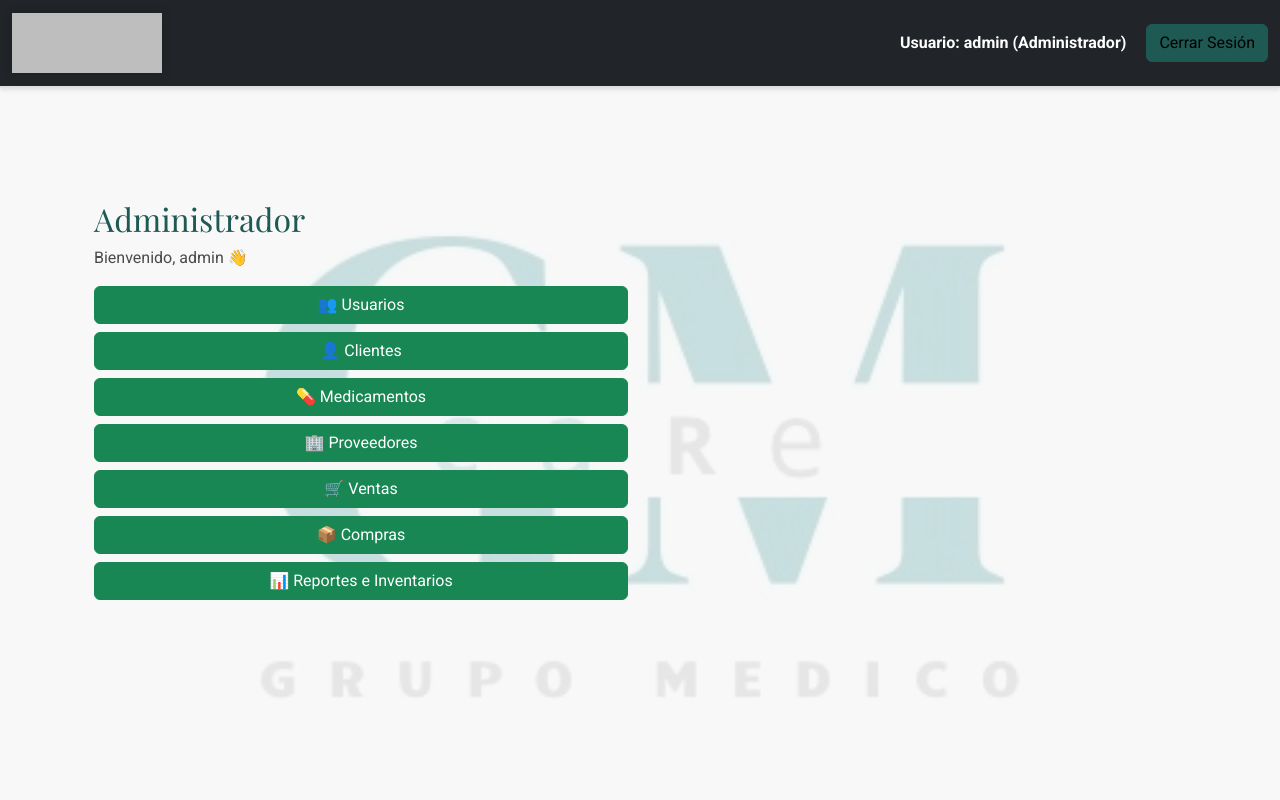
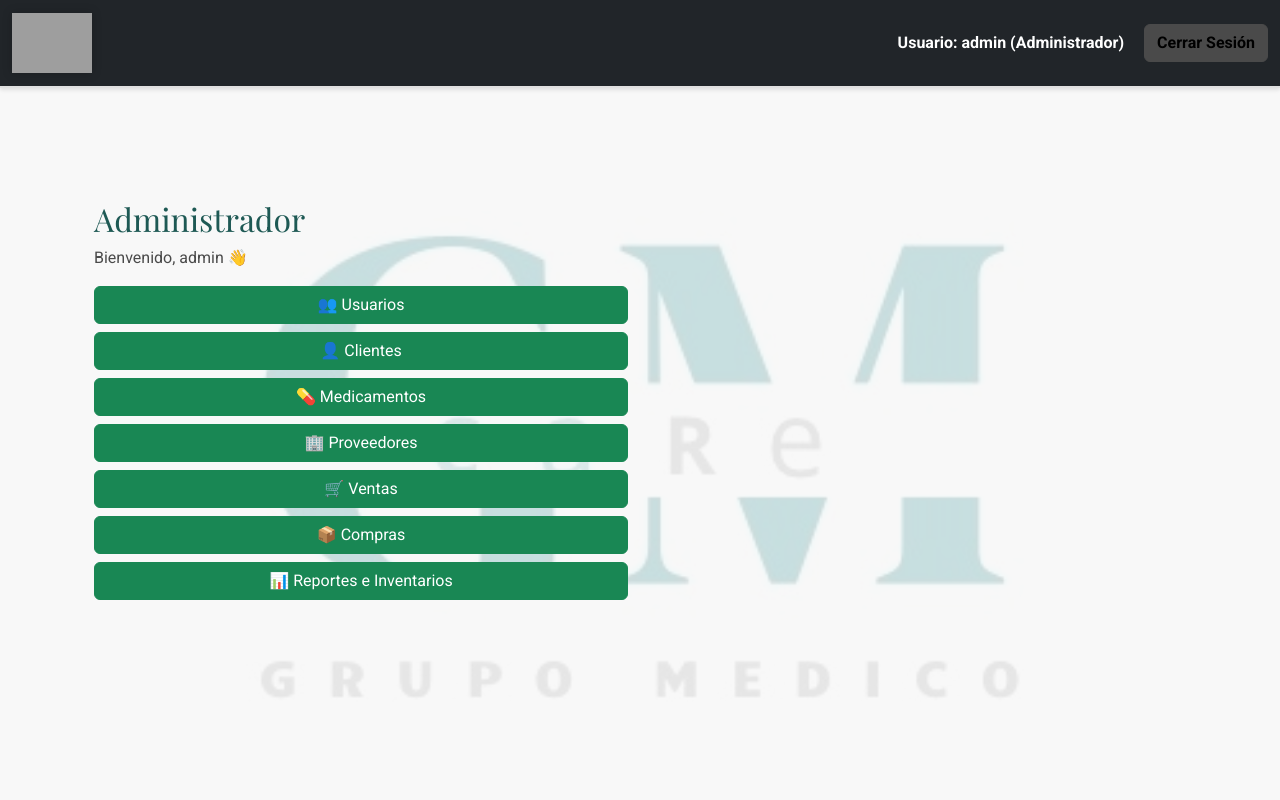
Before and after one commit to castdandc-debug/FarmaCaRe, a Flask app: page /dashboard in a window 1280 px wide. Run offline with Flask 3, Linux system fonts and the light colour scheme; a user stored in the database is signed in; grey boxes are pictures that could not be loaded.

Commit message:
Ajustar estilos del logo y el botón de cerrar sesión

```diff
--- a/app/static/css/custom.css
+++ b/app/static/css/custom.css
@@ -42,14 +42,14 @@ h1, h2, h3, h4, h5, h6 {
 }
 
 .navbar-brand img {
-    height: 60px;
-    width: 150px;
-    filter: brightness(1.2) drop-shadow(0 0 5px rgba(0,0,0,0.2));
+    height: 60px; /* Se ajusta el tamaño del logo */
+    width: auto; /* Mantiene la proporción */
+    filter: drop-shadow(0 0 5px rgba(0,0,0,0.2));
     transition: filter 0.3s ease-in-out;
 }
 
 .navbar-brand img:hover {
-    filter: brightness(1.5);
+    filter: brightness(1.1);
 }
 
 /* Botones con color vibrante y texto blanco */
@@ -64,15 +64,17 @@ h1, h2, h3, h4, h5, h6 {
     border-color: #2e8b46;
 }
 
+/* Estilo para el botón de perfil y cerrar sesión */
 .btn-secondary {
-    background-color: var(--color-primary); /* Color verde del logo */
-    border-color: var(--color-primary);
-    color: #fff; /* Asegura que el texto del botón sea blanco */
+    background-color: var(--color-secondary); /* Color gris oscuro como fondo */
+    border-color: var(--color-secondary);
+    color: #fff; /* Texto blanco */
+    font-weight: 700;
 }
 
 .btn-secondary:hover {
-    background-color: #1a4d48;
-    border-color: #1a4d48;
+    background-color: #3d3d3d;
+    border-color: #3d3d3d;
 }
 
 /* Estilo para el botón de perfil de usuario */
@@ -126,6 +128,7 @@ h1, h2, h3, h4, h5, h6 {
     color: #155724;
     border-color: #c3e6cb;
 }
+
 .alert-danger {
     background-color: #f8d7da;
     color: #721c24;
```
